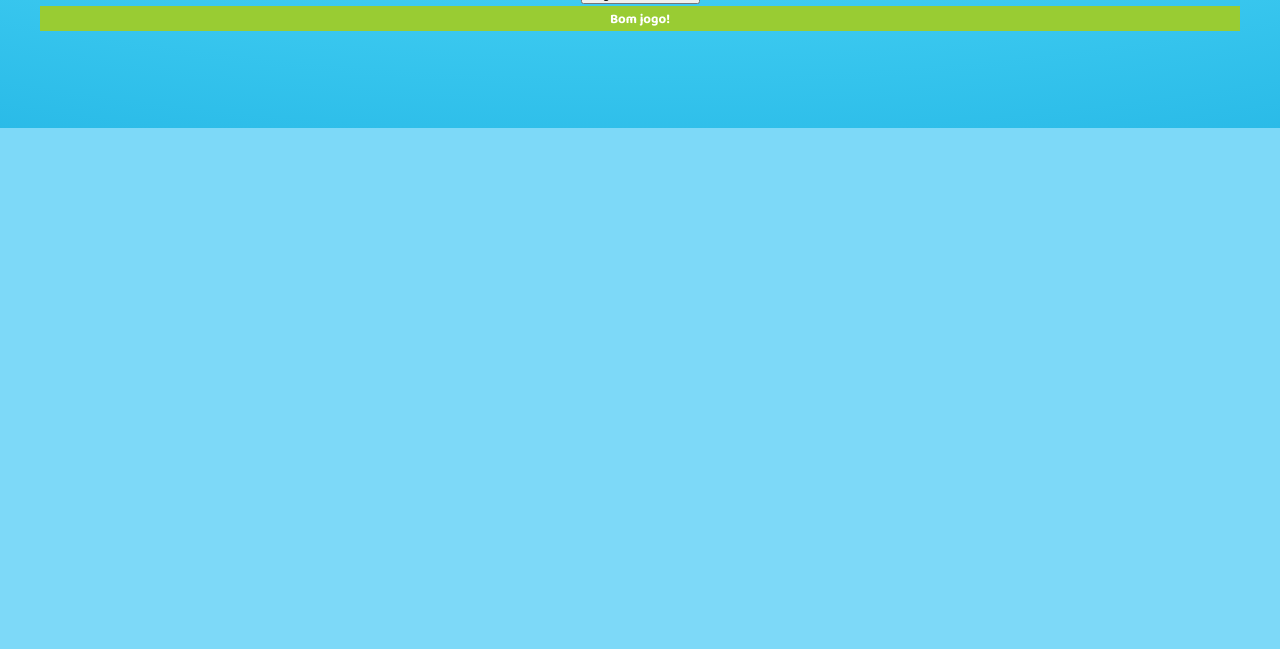
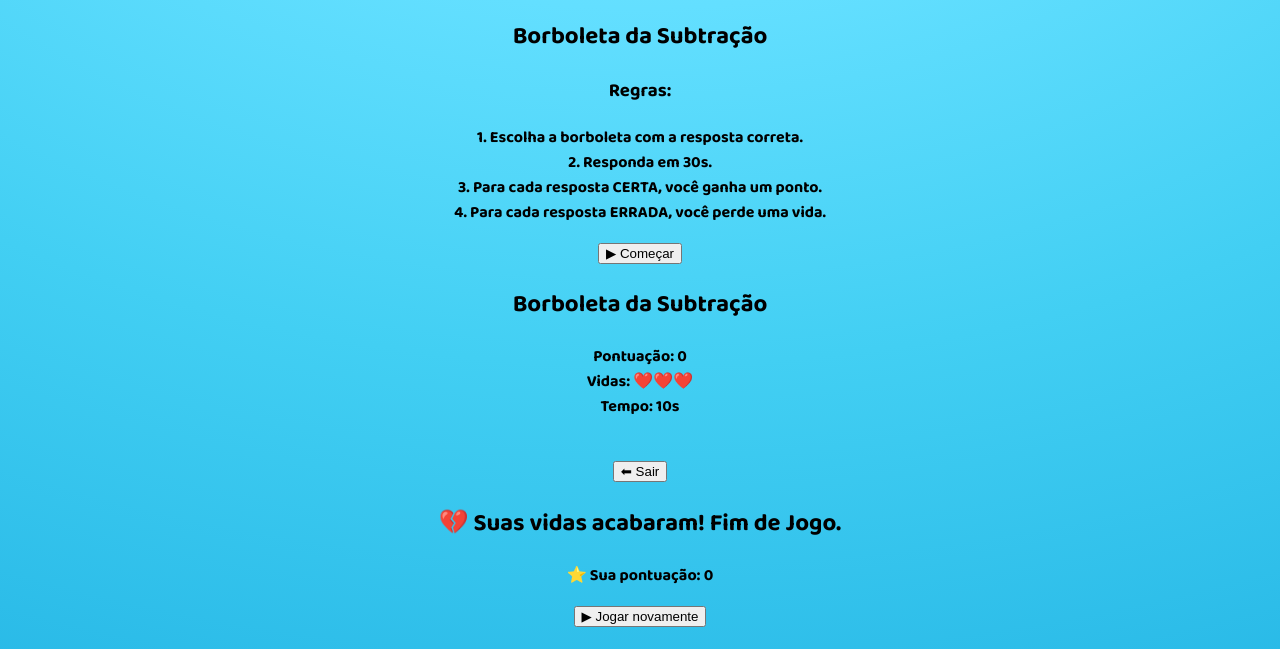
Before and after one commit to Ritaaissac/Divermatica, a Flask app: page /jogo-subtracao in a window 1280 px wide. Shown: the part 672-1321 px from the top of the page. Before the commit the page ends 800 px from the top, so only its background shows below. Run offline with Flask 3, Linux system fonts and the light colour scheme.

Commit message:
Ajustes necessários no jogo da subtração

```diff
--- a/templates/jogo-subtracao.html
+++ b/templates/jogo-subtracao.html
@@ -3,47 +3,53 @@
 
 {% block content %}
 
-<main class="container">
-
-  <header>
-    <h1>🦋 Borboleta da Subtração</h1>
-    <div class="hud">
-      <div id="score">Pontuação: 0</div>
-      <div id="lives">Vidas: ❤️❤️❤️</div>
-      <div id="timer">Tempo: 10s</div>
-    </div>
-  </header>
+<div class="jogo-page">
+  <img src="{{ url_for('static', filename='images/icons/favo_de_baixo.png') }}" alt="favo" class="favobaixo">
+  <img src="{{ url_for('static', filename='images/icons/favo_de_cima.png') }}" alt="favo" class="favocima">
+  <img src="{{ url_for('static', filename='images/mascote_voando.png') }}" alt="Mascote Abelha" class="mascote_abelha">
 
   <!-- Tela inicial -->
-  <section id="start-screen" class="overlay">
-    <h2>Vamos treinar subtração de forma lúdica?</h2>
-    <p>Escolha a borboleta com a resposta correta.Let's go!</p>
-    <button id="start-btn" class="big">Começar</button>
-  </section>
+  <div class="jogo-area">
+    <section id="start-screen" class="overlay">
+      <h1>Borboleta da Subtração</h1>
+      <div class="regras">
+        <h3>Regras:</h3>
+      <p>1. Escolha a borboleta com a resposta correta.<br>2. Responda em 30s.<br>3. Para cada resposta CERTA, você ganha um ponto.<br>4. Para cada resposta ERRADA, você perde uma vida.</p>
+      </div>
+      <button id="start-btn" class="big">▶ Começar</button>
+    </section>
 
-  <!-- Jogo -->
-  <section id="game" class="game hidden">
-    <div class="question-box">
-      <div id="question" class="question">12 - 3 = ?</div>
-    </div>
+    <!-- Jogo -->
+    <section id="game" class="game hidden">
+      <h1>Borboleta da Subtração</h1>
+      <div id="hud" class="hud hidden">
+        <div id="score">Pontuação: 0</div>
+        <div id="lives">Vidas: ❤️❤️❤️</div>
+        <div id="timer">Tempo: 10s</div>
+      </div>
 
-    <div id="butterflies" class="butterflies">
+      <section id='con-jogo' class="container-jogo hidden">
+        <div class="question-box">
+          <div id="question" class="question"></div>
+        </div>
+        <div id="butterflies" class="butterflies"></div>
+      </section>
 
-    </div>
-  </section>
+      <div class="acoes-jogo">
+        <button onclick="sairJogo()" class="btn-sair">⬅ Sair</button>
+      </div>
 
-  <!-- Tela final -->
-  <section id="game-over" class="overlay hidden">
-    <h2>Final do jogo</h2>
-    <p id="final-score">Sua pontuação: 0</p>
-    <button id="restart-btn" class="big">Jogar novamente</button>
-  </section>
+    </section>
 
-  <footer>
-    <small>Bom jogo!</small>
-  </footer>
+    <!-- Tela final-->
+    <section id="game-over" class="game-over hidden">
+      <h2>💔 Suas vidas acabaram! Fim de Jogo.</h2>
+      <p id="final-score">⭐ Sua pontuação: 0</p>
+      <button id="restart-btn" class="big">▶ Jogar novamente</button>
+    </section>
+  </div>
 
-</main>
+</div>
 
 <link rel="stylesheet" href="{{ url_for('static', filename='css/jogo-subtracao.css') }}">
 <script src="{{ url_for('static', filename='/js/jogo-subtracao.js') }}"></script>
```
